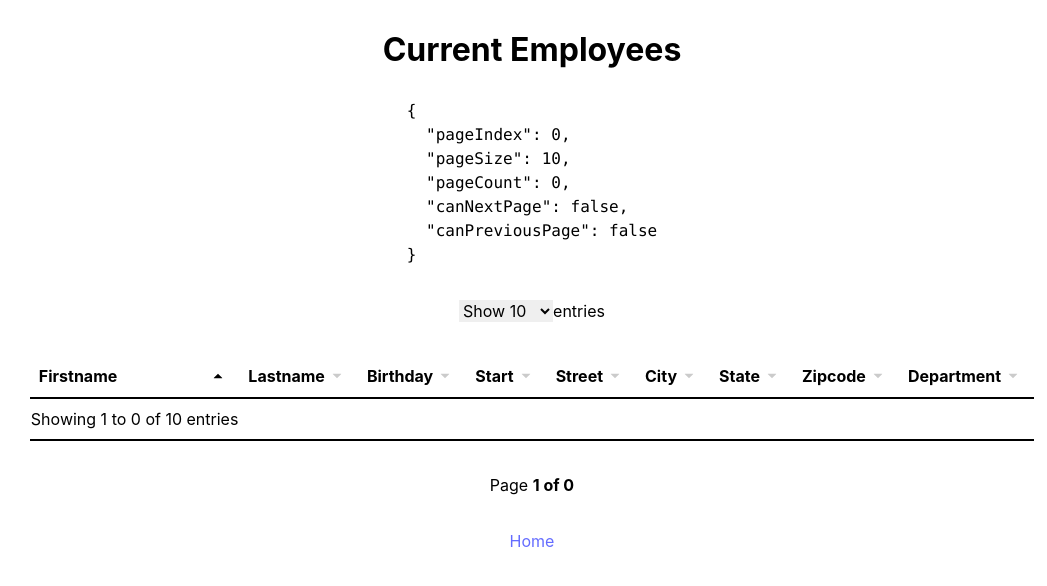
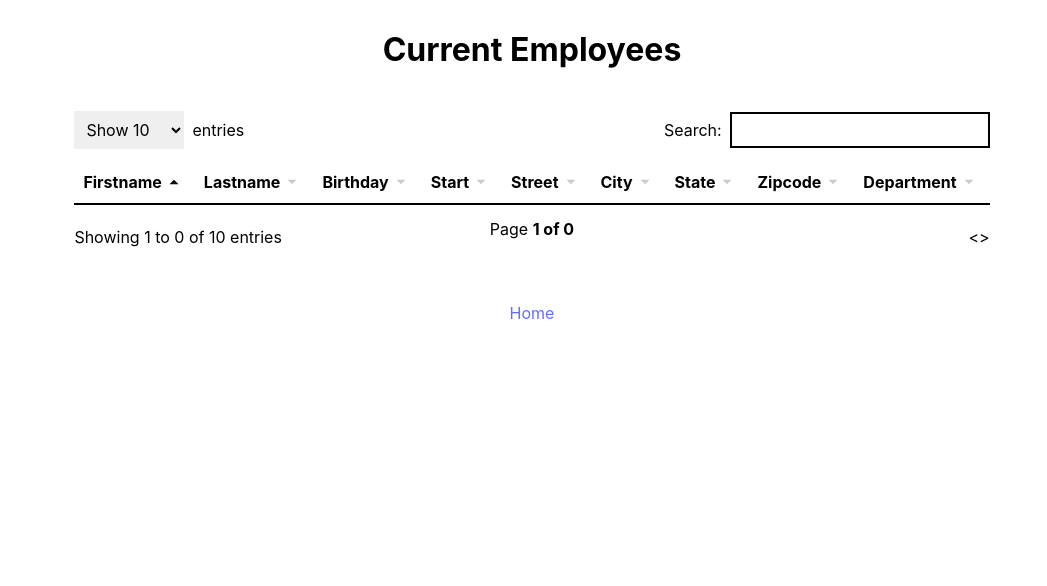
Before and after one commit to Emmanuel97423/hrnet, a React (Vite) app: page /employees in a window 1280 px wide. Shown: the top 586 px of the page, without its empty margins (108-1155 px from the left). Built offline with nearby package versions, Linux system fonts and the light colour scheme.

Commit message:
Feature(employee-list): Add footer after data table

```diff
--- a/src/components/ui/Input/index.tsx
+++ b/src/components/ui/Input/index.tsx
@@ -1,20 +1,26 @@
 import { useContext, lazy, Suspense } from 'react';
 import { Input as InputUI } from '@material-tailwind/react';
-/* @ts-ignore */
-// const InputUI = lazy(() => import('@material-tailwind/react'));
 import FormContext from '@/context/FormContext';
 import Label from '@/components/ui/common/Label';
 import type { InputProps } from '@/types/input';
 const DateInput = lazy(() => import('@/components/ui/DatePicker'));
 
 const Input: React.FC<InputProps> = ({ label, type, value, ...props }) => {
-  const { formData, setFormData } = useContext(FormContext);
+  const { formData, setFormData, setSearch, handleSearchChange } =
+    useContext(FormContext);
   const handleInputChange = (e: any) => {
     // handleOnChange(e)
     setFormData({
       ...formData,
       [label.toLowerCase().replace(/\s/g, '')]: e.target.value
     });
+  };
+  const searchChangeTest = (e: any) => {
+    console.log('e:', e.target.value);
+    e.preventDefault();
+    setSearch(e.target.value);
+    handleSearchChange(e.target.value);
+    console.log('setSearch:', setSearch);
   };
 
   let content;
@@ -40,7 +46,6 @@ const Input: React.FC<InputProps> = ({ label, type, value, ...props }) => {
     content = (
       <>
         <Label text={label} />
-
         <select className="p-2" onChange={handleInputChange}>
           <option value="">Select {label}</option>
           {props.options?.map((option) => (
@@ -51,6 +56,17 @@ const Input: React.FC<InputProps> = ({ label, type, value, ...props }) => {
         </select>
       </>
     );
+  } else if (type === 'search') {
+    content = (
+      <div className="flex items-center ">
+        <Label text={label} />:
+        <input
+          type="search"
+          className="border-2 border-black ml-2 outline-none p-1"
+          onChange={searchChangeTest}
+        />
+      </div>
+    );
   }
   return <>{content}</>;
 };
--- a/src/components/ui/Table/index.tsx
+++ b/src/components/ui/Table/index.tsx
@@ -1,12 +1,24 @@
-import { useMemo, useEffect } from 'react';
+import { useEffect, useContext } from 'react';
 import { useTable, Column, useSortBy, usePagination } from 'react-table';
+import Input from '@/components/ui/Input';
+import formContext from '@/context/FormContext';
 import type { Employee } from '@/types/employee';
 
-const Table: React.FC = ({
+interface TableProps {
+  columns: Column[];
+  data: Employee[];
+  fetchData: (props: { pageIndex: number; pageSize: number }) => void;
+  loading: boolean;
+  pageCount: number;
+  page: () => void;
+}
+
+const Table: React.FC<TableProps> = ({
   columns,
   data,
   fetchData,
   loading,
+
   pageCount: controlledPageCount
 }) => {
   const {
@@ -16,23 +28,24 @@ const Table: React.FC = ({
     prepareRow,
     rows,
     page,
+    pageOptions,
+    setPageSize,
+    nextPage,
+    previousPage,
     canPreviousPage,
     canNextPage,
-    pageOptions,
-    pageCount,
-    gotoPage,
-    nextPage,
-    previousPage,
-    setPageSize,
     // Get the state from the instance
     state: { pageIndex, pageSize, sortBy },
     toggleSortBy
-  } = useTable<Employee>(
+  } = useTable(
     {
       columns,
       data,
+
       initialState: {
         pageIndex: 0,
+        /* @ts-ignore */
+
         sortBy: [{ id: columns[0].accessor, desc: true }]
       },
       // Pass our hoisted table state
@@ -47,38 +60,24 @@ const Table: React.FC = ({
 
     usePagination
   );
-
   useEffect(() => {
     fetchData({ pageIndex, pageSize });
   }, [fetchData, pageIndex, pageSize]);
 
-  const handleSort = (column: Column<Employee>) => {
+  const handleSort = (column: any) => {
     const isColumnSorted = sortBy[0]?.id === column.id;
     toggleSortBy(column.id, isColumnSorted ? !sortBy[0]?.desc : true);
   };
   return (
-    <>
-      <pre>
-        <code>
-          {JSON.stringify(
-            {
-              pageIndex,
-              pageSize,
-              pageCount,
-              canNextPage,
-              canPreviousPage
-            },
-            null,
-            2
-          )}
-        </code>
-      </pre>
+    <div>
+      <div className="w-full flex justify-between my-3">
         <div>
           <select
             value={pageSize}
             onChange={(e) => {
               setPageSize(Number(e.target.value));
             }}
+            className="p-2 mr-2"
           >
             {[10, 25, 50, 100].map((pageSize) => (
               <option key={pageSize} value={pageSize}>
@@ -87,6 +86,9 @@ const Table: React.FC = ({
             ))}
           </select>
           <span>entries</span>
+        </div>
+
+        <Input type="search" label="Search" />
       </div>
       <table {...getTableProps()} style={{ border: ' ' }}>
         <thead>
@@ -128,9 +130,11 @@ const Table: React.FC = ({
             </tr>
           ))}
         </thead>
-        <tbody {...getTableBodyProps()} className="border-black border-y-2">
+        <tbody
+          {...getTableBodyProps()}
+          className="w-full border-black border-t-2"
+        >
           {rows.map((row) => {
-            console.log('row:', row);
             prepareRow(row);
             return (
               <tr className="border-b-2" {...row.getRowProps()}>
@@ -151,25 +155,37 @@ const Table: React.FC = ({
               </tr>
             );
           })}
-          <tr>
+        </tbody>
+      </table>
+      <div className="w-full flex justify-between border-black border-t-2  py-3">
+        <div className="flex-1 flex justify-start">
           {loading ? (
             // Use our custom loading state to show a loading indicator
-              <td>Loading...</td>
+            <span>Loading...</span>
           ) : (
-              <td className="py-2">
+            <span className="py-2 ">
               Showing {pageIndex + 1} to {page.length} of {pageSize} entries
-              </td>
+            </span>
           )}
-          </tr>
-        </tbody>
-      </table>
+        </div>
+        <div className="flex-1 flex justify-center">
           <span>
             Page{' '}
             <strong>
               {pageIndex + 1} of {pageOptions.length}
             </strong>{' '}
           </span>
-    </>
+        </div>
+        <div className="flex-1 flex justify-end">
+          <button onClick={() => previousPage()} disabled={!canPreviousPage}>
+            {'<'}
+          </button>{' '}
+          <button onClick={() => nextPage()} disabled={!canNextPage}>
+            {'>'}
+          </button>{' '}
+        </div>
+      </div>
+    </div>
   );
 };
 
--- a/src/context/FormContext.tsx
+++ b/src/context/FormContext.tsx
@@ -14,15 +14,21 @@ interface FormContextProps {
     date?: string
   ) => void;
   saveEmployee: (employee: Employee) => void;
+  search: string;
+  setSearch: (value: string) => void;
+  handleSearchChange: (value: string) => void;
 }
 
 // Création du contexte avec une valeur initiale vide
 const FormContext = createContext<FormContextProps>({
   formData: {},
+  search: '',
   setFormData: () => {},
   handleSubmit: () => {},
   handleOnChange: () => {},
-  saveEmployee: () => {}
+  saveEmployee: () => {},
+  setSearch: () => {},
+  handleSearchChange: () => {}
 });
 
 // Création du provider pour le contexte
@@ -40,6 +46,7 @@ export const FormProvider: React.FC<{ children: ReactNode }> = ({
     zipcode: '',
     department: ''
   });
+  const [search, setSearch] = useState<string>('');
 
   const [, saveEmployee] = useLocalStorage();
 
@@ -59,12 +66,19 @@ export const FormProvider: React.FC<{ children: ReactNode }> = ({
     console.log('formData:', formData);
   };
 
+  const handleSearchChange = (value: string) => {
+    console.log('value:', value);
+  };
+
   const contextValue: FormContextProps = {
     formData,
     setFormData,
+    search,
+    setSearch,
     handleSubmit,
     handleOnChange,
-    saveEmployee
+    saveEmployee,
+    handleSearchChange
   };
 
   return (
--- a/src/pages/Employees/index.tsx
+++ b/src/pages/Employees/index.tsx
@@ -2,11 +2,6 @@ import { useMemo, useState, useRef, useCallback } from 'react';
 import { Link } from 'react-router-dom';
 import useLocalStorage from '@/hooks/useLocalStorage';
 import Table from '@/components/ui/Table';
-import { Column, useTable, usePagination, rows } from 'react-table';
-import type { Employee } from '@/types/employee';
-import type { TableColumns } from '@/types/table';
-
-type TableOptions = Column<TableColumns>;
 
 const Employees: React.FC = () => {
   const [storedValue] = useLocalStorage();
@@ -57,10 +52,10 @@ const Employees: React.FC = () => {
   const [pageCount, setPageCount] = useState<number>(0);
   const fetchIdRef = useRef(0);
 
-  const dataLocalStorage = useMemo(() => storedValue, [storedValue]);
   /* @ts-ignore */
 
   const fetchData = useCallback(
+    /* @ts-ignore */
     ({ pageSize, pageIndex }) => {
       // This will get called when the table needs new data
       // You could fetch your data from literally anywhere,
@@ -78,29 +73,10 @@ const Employees: React.FC = () => {
 
         setData(storedValue.slice(startRow, endRow));
 
-        // Your server could send back total page count.
-        // For now we'll just fake it, too
         setPageCount(Math.ceil(storedValue.length / pageSize));
 
         setLoading(false);
       }
-      // We'll even set a delay to simulate a server here
-      // setTimeout(() => {
-      //   // Only update the data if this is the latest fetch
-      //   if (fetchId === fetchIdRef.current) {
-      //     const startRow = pageSize * pageIndex;
-      //     const endRow = startRow + pageSize;
-      //     /* @ts-ignore */
-
-      //     setData(storedValue.slice(startRow, endRow));
-
-      //     // Your server could send back total page count.
-      //     // For now we'll just fake it, too
-      //     setPageCount(Math.ceil(storedValue.length / pageSize));
-
-      //     setLoading(false);
-      //   }
-      // }, 1000);
     },
     [storedValue]
   );
@@ -114,6 +90,9 @@ const Employees: React.FC = () => {
         fetchData={fetchData}
         loading={loading}
         pageCount={pageCount}
+        page={function (): void {
+          throw new Error('Function not implemented.');
+        }}
       />
       <div>
         <Link to="/">Home</Link>
```
Also changed, not shown: src/types/react-table-config.d.ts (added, +123 -0 lines). Lines whose indentation alone changed are shown as unchanged.
